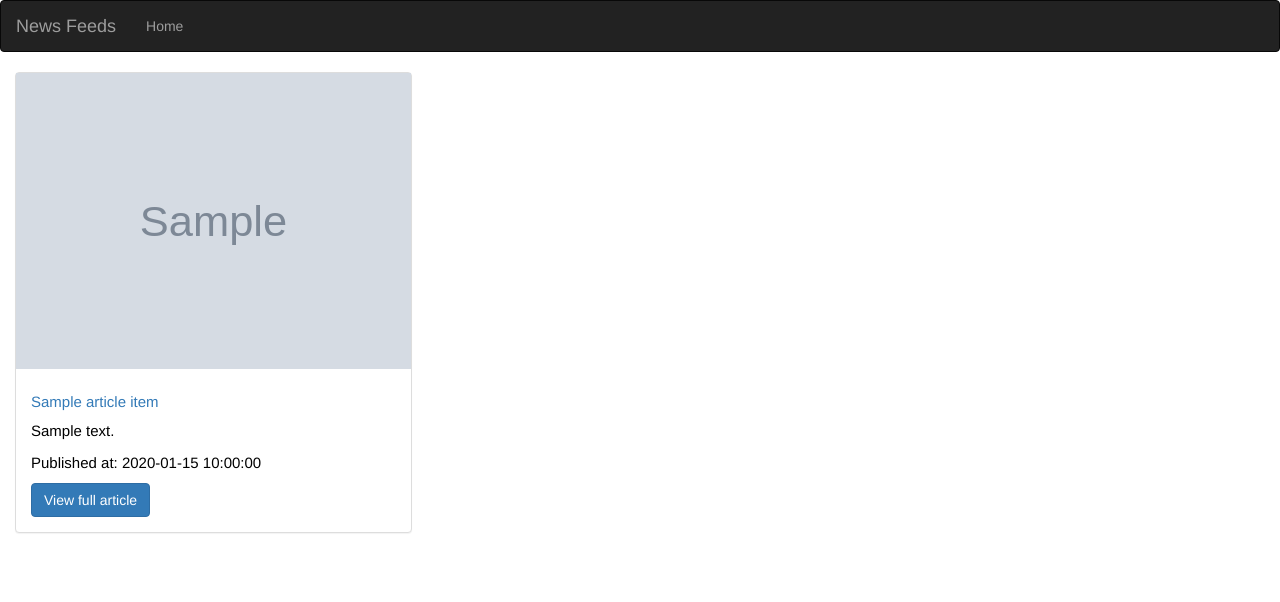
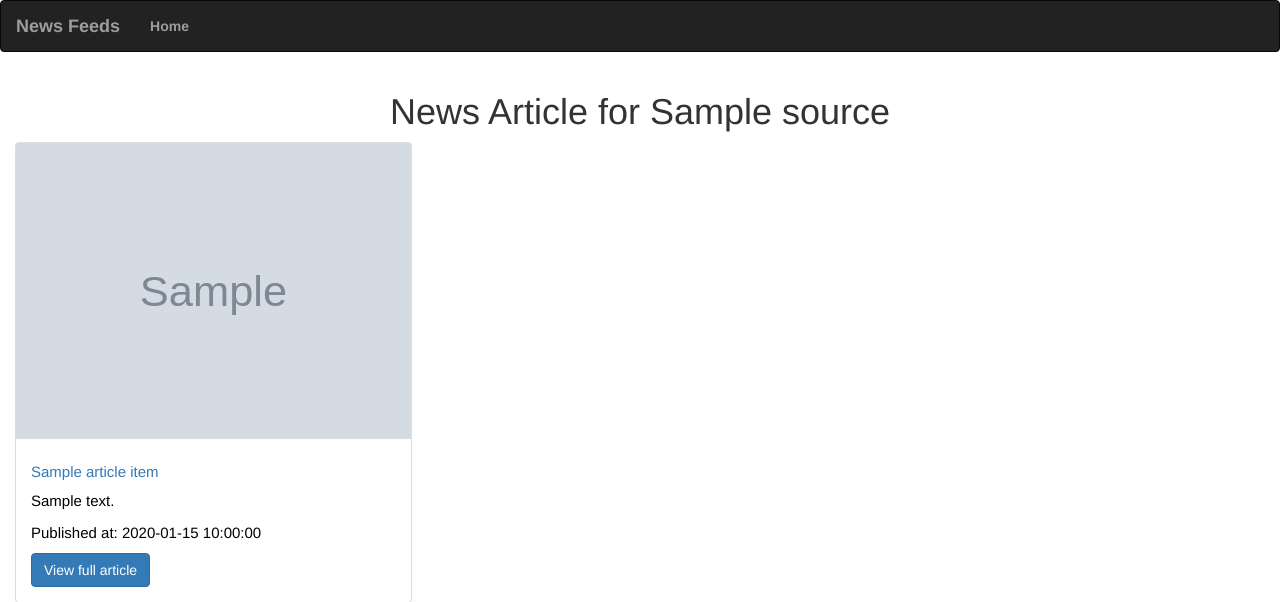
Before and after one commit to CharityMutonii/NewsApp, a Flask app: template app/templates/articles.html in a window 1280 px wide. Shown: the top 602 px of the page. Run offline with Flask 2, Linux system fonts and the light colour scheme; the template is opened without the code that fills it: most values are stand-ins (such as "Sample title", 1, 10 or a date in 2020); grey boxes marked "Sample" are stand-in pictures; some libraries are stand-ins or nearby versions.

Commit message:
made changes

```diff
--- a/app/templates/articles.html
+++ b/app/templates/articles.html
@@ -7,11 +7,16 @@
 {% block content%}
 <div class="container-fluid">
 
+
     {% for article_item in articles | batch(3)%}
 
-    <div class="row">
+ <div class="row">
+    {% for source in sources %}
+    <h1 class="text-center">News Article for {{source.name}} </h1>
+    {% endfor %}
         {% for article in article_item %}
-        <link rel="stylesheet" href="{{url_for('static',filename='css/home.css')}}">  <div class="col-md-4">
+
+         <div class="col-md-4">
             <div class="panel panel-default">
 
                 <a href="{{article.url}}" target="_blank">
--- a/app/templates/navbar.html
+++ b/app/templates/navbar.html
@@ -7,11 +7,11 @@
               <span class="icon-bar"></span>
               <span class="icon-bar"></span>
             </button>
-            <a class="navbar-brand" href="/"> News Feeds </a>
+            <a class="navbar-brand" href="/" style="font-weight: bolder;" > News Feeds </a>
         </div>
         <div class="navbar-collapse collapse">
             <ul class="nav navbar-nav">
-                <li><a href="/">Home</a></li>
+                <li><a href="/" style="font-weight: bolder;">Home</a></li>
         </div>
 
     </div>
```
